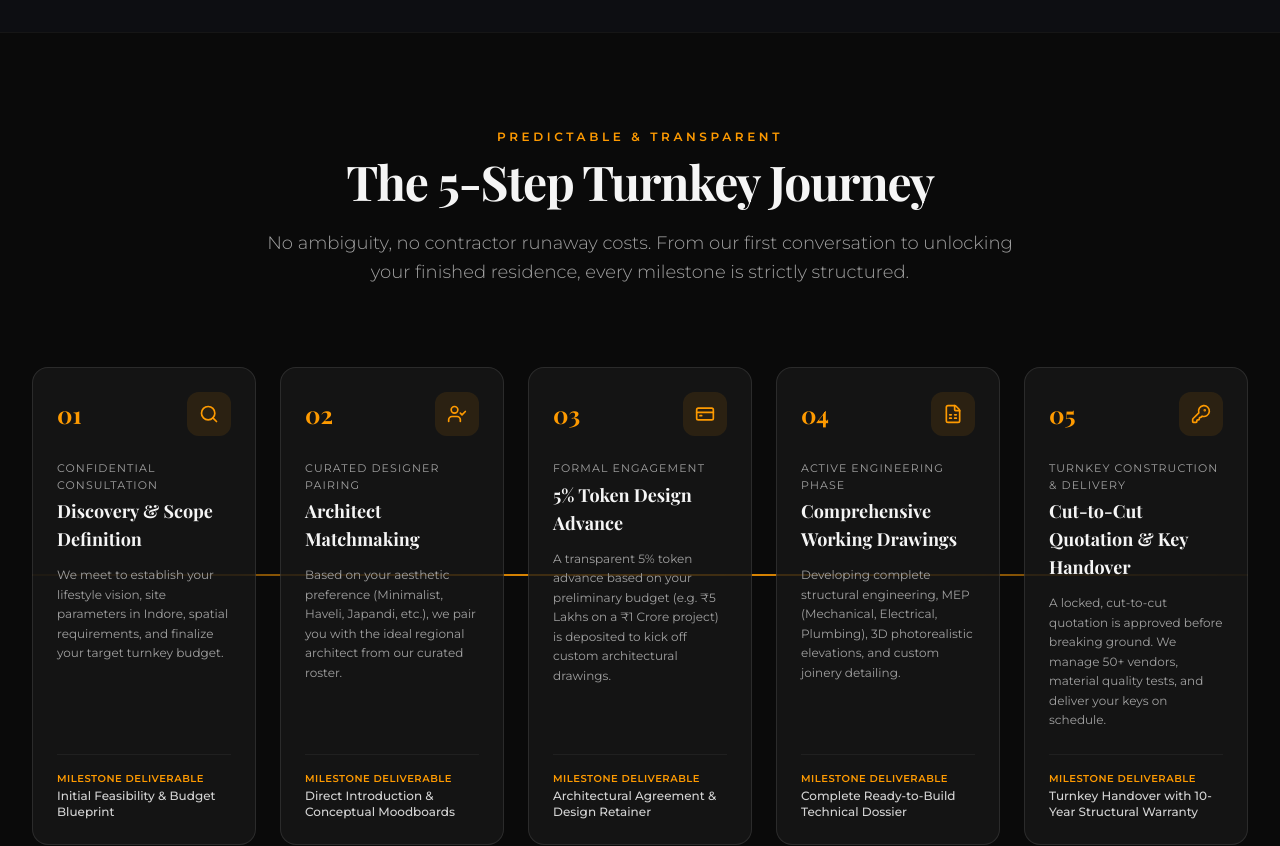
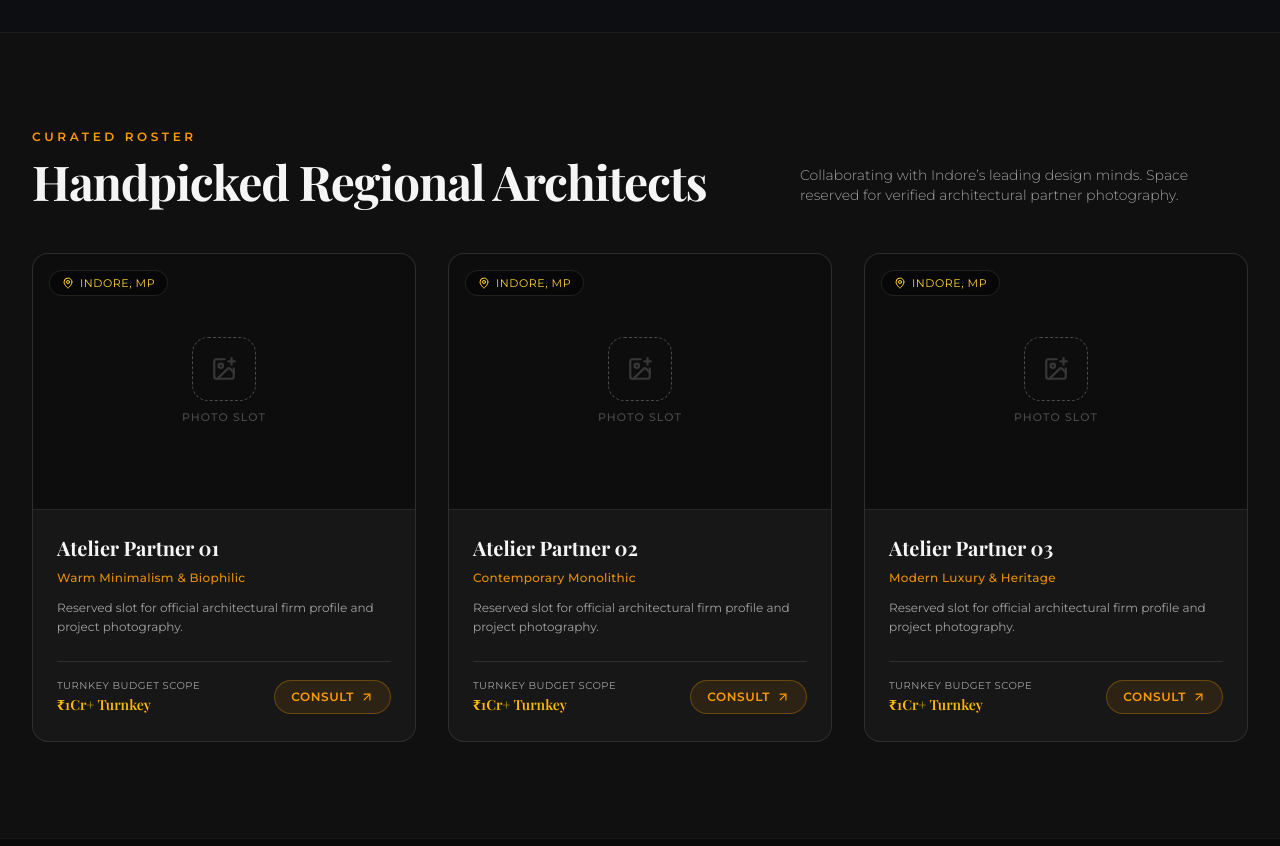
Before and after one commit to Manya-08102025/LIONORCA, a React (Vite) app: page / in a window 1280 px wide. Shown: the part 1540-2386 px from the top of the page. Built offline with nearby package versions, Linux system fonts and the light colour scheme; a web font is replaced by a local one.

Commit message:
feat: restore architect and portfolio sections with 3 blank photo boxes ready for client uploads

```diff
--- a/src/App.jsx
+++ b/src/App.jsx
@@ -37,15 +37,14 @@ export default function App() {
           {/* Turnkey Advantage & Complexity Management */}
           <ValueProposition />
 
+          {/* Curated Regional Architects Showcase (Blank Photo Slots for Akshay's Photos) */}
+          <ArchitectShowcase onSelectArchitect={(arch) => handleOpenConsult(arch)} />
+
           {/* 5-Step Execution & Onboarding Workflow */}
           <ProcessTimeline />
 
-          {/*
-            Note: The following two sections are intentionally left blank / pending
-            for verified project photographs and architect rosters from Akshay (Client):
-            - <ArchitectShowcase onSelectArchitect={(arch) => handleOpenConsult(arch)} />
-            - <PortfolioGallery onSelectProject={(project) => handleOpenConsult(project)} />
-          */}
+          {/* Portfolio & Budget Tiers Catalog (Blank Photo Slots for Akshay's Photos) */}
+          <PortfolioGallery onSelectProject={(project) => handleOpenConsult({ name: `${project.partnerArchitect} (${project.title})` })} />
         </main>
 
         {/* Luxury Corporate Footer */}
--- a/src/components/ArchitectShowcase.jsx
+++ b/src/components/ArchitectShowcase.jsx
@@ -1,75 +1,40 @@
 import { useState } from 'react'
 import { useTheme } from '../hooks/useTheme'
-import { Sparkles, MapPin, Compass, ArrowUpRight } from 'lucide-react'
+import { MapPin, ArrowUpRight, ImagePlus } from 'lucide-react'
 
-// 5 Curated Local/Regional Architects (Phase 1 Indore & MP focus)
-const REGIONAL_ARCHITECTS = [
+// 3 Curated Architect Placeholder Slots ready for Akshay's actual photographs & details
+const PLACEHOLDER_ARCHITECTS = [
   {
     id: 'arch-1',
-    name: 'Atelier Vistara',
-    leadArchitect: 'Ar. Rajesh Sharma',
+    name: 'Atelier Partner 01',
     city: 'Indore, MP',
     style: 'Warm Minimalism & Biophilic',
-    signatureProject: 'The Courtyard Villa, Nipania',
-    turnkeyRange: '₹1.2 Cr – ₹2.5 Cr',
-    image: 'https://images.unsplash.com/photo-1600585154340-be6161a56a0c?auto=format&fit=crop&w=1200&q=80',
-    description: 'Renowned for seamless indoor-outdoor courtyards, natural ventilation, and quiet architectural luxury.',
+    signatureProject: 'Turnkey Commission — Slot 01',
+    turnkeyRange: '₹1Cr+ Turnkey',
+    description: 'Reserved slot for official architectural firm profile and project photography.',
   },
   {
     id: 'arch-2',
-    name: 'Sthapatya Studio',
-    leadArchitect: 'Ar. Neha Mandloi',
+    name: 'Atelier Partner 02',
     city: 'Indore, MP',
     style: 'Contemporary Monolithic',
-    signatureProject: 'Skyline House, Super Corridor',
-    turnkeyRange: '₹1.5 Cr – ₹3.2 Cr',
-    image: 'https://images.unsplash.com/photo-1600596542815-ffad4c1539a9?auto=format&fit=crop&w=1200&q=80',
-    description: 'Specializes in bold cantilevered forms, raw textural stone, and double-height architectural glazing.',
+    signatureProject: 'Turnkey Commission — Slot 02',
+    turnkeyRange: '₹1Cr+ Turnkey',
+    description: 'Reserved slot for official architectural firm profile and project photography.',
   },
   {
     id: 'arch-3',
-    name: 'Virasat Design Atelier',
-    leadArchitect: 'Ar. Vikramaditya Rathore',
+    name: 'Atelier Partner 03',
     city: 'Indore, MP',
-    style: 'Modern Haveli & Indo-Saracenic',
-    signatureProject: 'The Heritage Estate, Bypass Road',
-    turnkeyRange: '₹2.0 Cr – ₹4.5 Cr',
-    image: 'https://images.unsplash.com/photo-1600607687939-ce8a6c25118c?auto=format&fit=crop&w=1200&q=80',
-    description: 'Artfully marrying hand-carved Jodhpur stone, carved jalis, and modern smart home automation.',
-  },
-  {
-    id: 'arch-4',
-    name: 'Studio Kanso',
-    leadArchitect: 'Ar. Ananya Chouksey',
-    city: 'Indore, MP',
-    style: 'Japandi & Zen Luxury',
-    signatureProject: 'The Timber Pavilion, Mahalakshmi Nagar',
-    turnkeyRange: '₹1.1 Cr – ₹2.0 Cr',
-    image: 'https://images.unsplash.com/photo-1600566753190-17f0baa2a6c3?auto=format&fit=crop&w=1200&q=80',
-    description: 'Pioneers in acoustic wood paneling, low-profile bespoke furniture, and zen water features.',
-  },
-  {
-    id: 'arch-5',
-    name: 'Aakar Urban Concepts',
-    leadArchitect: 'Ar. Sameer Patidar',
-    city: 'Indore, MP',
-    style: 'Sustainable Tropical Modernism',
-    signatureProject: 'The Terra Residence, Rau',
-    turnkeyRange: '₹90 Lakhs – ₹1.8 Cr',
-    image: 'https://images.unsplash.com/photo-1600585154526-990dced4db0d?auto=format&fit=crop&w=1200&q=80',
-    description: 'Expertise in passive solar orientation, exposed terracotta bricks, and low-energy climate cooling.',
+    style: 'Modern Luxury & Heritage',
+    signatureProject: 'Turnkey Commission — Slot 03',
+    turnkeyRange: '₹1Cr+ Turnkey',
+    description: 'Reserved slot for official architectural firm profile and project photography.',
   },
 ]
 
 export default function ArchitectShowcase({ onSelectArchitect }) {
   const { isDark } = useTheme()
-  const [selectedStyle, setSelectedStyle] = useState('All')
-
-  const styles = ['All', 'Warm Minimalism & Biophilic', 'Contemporary Monolithic', 'Modern Haveli & Indo-Saracenic', 'Japandi & Zen Luxury', 'Sustainable Tropical Modernism']
-
-  const filteredArchitects = selectedStyle === 'All'
-    ? REGIONAL_ARCHITECTS
-    : REGIONAL_ARCHITECTS.filter((a) => a.style === selectedStyle)
 
   return (
     <section
@@ -82,91 +47,63 @@ export default function ArchitectShowcase({ onSelectArchitect }) {
         {/* Section Header */}
         <div className="flex flex-col md:flex-row md:items-end justify-between mb-12">
           <div>
-            <div className="inline-flex items-center gap-2 text-xs font-sans tracking-[0.3em] uppercase text-amber-500 font-semibold mb-3">
-              <Sparkles size={14} />
-              <span>Phase 1 Curated Roster</span>
-            </div>
+            <span className="text-xs font-sans tracking-[0.3em] uppercase text-amber-500 font-semibold block mb-3">
+              Curated Roster
+            </span>
             <h2 className="text-3xl sm:text-4xl md:text-5xl font-serif font-bold tracking-tight">
-              5 Handpicked Regional Architects
+              Handpicked Regional Architects
             </h2>
           </div>
           <p className={`mt-4 md:mt-0 max-w-md text-sm font-light font-sans ${
             isDark ? 'text-neutral-400' : 'text-neutral-600'
           }`}>
-            Collaborating with Indore’s most respected design minds. We handle engineering, procurement, and construction so their design integrity is realized down to the millimeter.
+            Collaborating with Indore’s leading design minds. Space reserved for verified architectural partner photography.
           </p>
         </div>
 
-        {/* Filter Pills */}
-        <div className="flex items-center gap-2 overflow-x-auto pb-4 mb-10 no-scrollbar">
-          {styles.map((style) => (
-            <button
-              key={style}
-              onClick={() => setSelectedStyle(style)}
-              type="button"
-              className={`px-4 py-2 rounded-full text-xs font-sans tracking-wider whitespace-nowrap transition-all cursor-pointer ${
-                selectedStyle === style
-                  ? 'bg-amber-500 text-neutral-950 font-semibold shadow-md'
-                  : isDark
-                  ? 'bg-neutral-800 text-neutral-300 hover:bg-neutral-700'
-                  : 'bg-neutral-100 text-neutral-700 hover:bg-neutral-200'
-              }`}
-            >
-              {style}
-            </button>
-          ))}
-        </div>
-
-        {/* Architect Cards Grid */}
+        {/* Architect Cards Grid - Blank Placeholder Boxes */}
         <div className="grid grid-cols-1 md:grid-cols-2 lg:grid-cols-3 gap-8">
-          {filteredArchitects.map((architect) => (
+          {PLACEHOLDER_ARCHITECTS.map((architect) => (
             <div
               key={architect.id}
               className={`group rounded-2xl overflow-hidden border transition-all duration-300 flex flex-col justify-between ${
                 isDark
-                  ? 'bg-neutral-900 border-white/10 hover:border-amber-500/50 hover:shadow-[0_0_25px_rgba(212,175,55,0.15)]'
+                  ? 'bg-neutral-900 border-white/10 hover:border-amber-500/40'
                   : 'bg-stone-50 border-neutral-200 hover:border-amber-500/40 hover:shadow-lg'
               }`}
             >
-              {/* Image Container */}
-              <div className="relative h-64 overflow-hidden">
-                <img
-                  src={architect.image}
-                  alt={architect.signatureProject}
-                  className="w-full h-full object-cover transition-transform duration-700 group-hover:scale-105"
-                  loading="lazy"
-                />
-                <div className="absolute inset-0 bg-gradient-to-t from-black/80 via-black/20 to-transparent" />
+              {/* Clean Blank Box for Image Placement */}
+              <div
+                className={`relative h-64 flex flex-col items-center justify-center border-b transition-colors ${
+                  isDark
+                    ? 'bg-neutral-950/80 border-white/10 text-neutral-500'
+                    : 'bg-neutral-100 border-neutral-200 text-neutral-400'
+                }`}
+              >
+                {/* Subtle border outline inside */}
+                <div className="w-16 h-16 rounded-2xl border border-dashed border-current flex items-center justify-center mb-2 opacity-60">
+                  <ImagePlus size={26} className="opacity-70" />
+                </div>
+                <span className="text-[11px] font-sans tracking-widest uppercase font-medium opacity-60">
+                  Photo Slot
+                </span>
 
                 {/* City badge */}
-                <div className="absolute top-4 left-4 inline-flex items-center gap-1.5 px-3 py-1 rounded-full text-[11px] font-sans tracking-wider uppercase bg-black/60 backdrop-blur-md text-amber-300 border border-white/10">
+                <div className="absolute top-4 left-4 inline-flex items-center gap-1.5 px-3 py-1 rounded-full text-[11px] font-sans tracking-wider uppercase bg-black/40 backdrop-blur-md text-amber-300 border border-white/10">
                   <MapPin size={12} />
                   <span>{architect.city}</span>
-                </div>
-
-                {/* Signature Project Tag */}
-                <div className="absolute bottom-4 left-4 right-4 text-white">
-                  <span className="text-[10px] uppercase tracking-widest text-neutral-300 font-sans block">
-                    Signature Build
-                  </span>
-                  <div className="font-serif text-base font-semibold truncate">
-                    {architect.signatureProject}
-                  </div>
                 </div>
               </div>
 
               {/* Card Body */}
               <div className="p-6 flex-1 flex flex-col justify-between">
                 <div>
-                  <div className="flex items-start justify-between gap-2 mb-2">
-                    <h3 className="text-xl font-serif font-bold group-hover:text-amber-500 transition-colors">
-                      {architect.name}
-                    </h3>
-                  </div>
+                  <h3 className="text-xl font-serif font-bold group-hover:text-amber-500 transition-colors mb-2">
+                    {architect.name}
+                  </h3>
 
-                  <div className="flex items-center gap-2 text-xs font-sans text-amber-500/90 mb-3">
-                    <Compass size={14} />
-                    <span className="font-medium tracking-wide">{architect.style}</span>
+                  <div className="text-xs font-sans text-amber-500/90 mb-3 font-medium tracking-wide">
+                    {architect.style}
                   </div>
 
                   <p className={`text-xs font-sans leading-relaxed mb-6 ${
@@ -192,7 +129,7 @@ export default function ArchitectShowcase({ onSelectArchitect }) {
                     type="button"
                     className="inline-flex items-center gap-1.5 px-4 py-2 rounded-full text-xs font-semibold uppercase tracking-wider transition-all bg-amber-500/10 hover:bg-amber-500 text-amber-500 hover:text-neutral-950 border border-amber-500/30 cursor-pointer"
                   >
-                    <span>Match</span>
+                    <span>Consult</span>
                     <ArrowUpRight size={14} />
                   </button>
                 </div>
--- a/src/components/Footer.jsx
+++ b/src/components/Footer.jsx
@@ -47,7 +47,9 @@ export default function Footer({ onOpenConsult }) {
               Navigation
             </h4>
             <p><a href="#turnkey" className="hover:text-amber-400 transition-colors">The Turnkey Advantage</a></p>
+            <p><a href="#architects" className="hover:text-amber-400 transition-colors">Curated Regional Architects</a></p>
             <p><a href="#process" className="hover:text-amber-400 transition-colors">5-Step Execution Workflow</a></p>
+            <p><a href="#portfolio" className="hover:text-amber-400 transition-colors">Featured Residences</a></p>
           </div>
 
           {/* Contact Details */}
--- a/src/components/PortfolioGallery.jsx
+++ b/src/components/PortfolioGallery.jsx
@@ -1,74 +1,42 @@
-import { useState } from 'react'
 import { useTheme } from '../hooks/useTheme'
-import { Eye, ArrowUpRight } from 'lucide-react'
+import { ArrowUpRight, ImagePlus } from 'lucide-react'
 
-const PROJECTS = [
+// 3 Blank Project Slots ready for Akshay's actual photographs
+const PLACEHOLDER_PROJECTS = [
   {
     id: 1,
-    title: 'The Courtyard Villa',
-    location: 'Nipania, Indore',
+    title: 'Signature Turnkey Villa 01',
+    location: 'Indore, MP',
     tier: '₹1Cr+ Signature',
-    turnkeyBudget: '₹1.85 Cr Turnkey',
-    style: 'Minimalist Biophilic',
-    partnerArchitect: 'Atelier Vistara',
-    image: 'https://images.unsplash.com/photo-1600585154340-be6161a56a0c?auto=format&fit=crop&w=1200&q=80',
-    area: '4,200 sq. ft.',
+    turnkeyBudget: '₹1Cr+ Turnkey',
+    style: 'Bespoke Modern',
+    partnerArchitect: 'Architect Partner 01',
+    area: '4,000+ sq. ft.',
   },
   {
     id: 2,
-    title: 'Skyline Monolith',
-    location: 'Super Corridor, Indore',
+    title: 'Signature Turnkey Villa 02',
+    location: 'Indore, MP',
     tier: '₹1Cr+ Signature',
-    turnkeyBudget: '₹2.40 Cr Turnkey',
-    style: 'Contemporary Monolithic',
-    partnerArchitect: 'Sthapatya Studio',
-    image: 'https://images.unsplash.com/photo-1600596542815-ffad4c1539a9?auto=format&fit=crop&w=1200&q=80',
-    area: '5,600 sq. ft.',
+    turnkeyBudget: '₹1Cr+ Turnkey',
+    style: 'Contemporary Minimalist',
+    partnerArchitect: 'Architect Partner 02',
+    area: '5,000+ sq. ft.',
   },
   {
     id: 3,
-    title: 'The Sandstone Manor',
-    location: 'Bypass Road, Indore',
+    title: 'Signature Turnkey Villa 03',
+    location: 'Indore, MP',
     tier: '₹1Cr+ Signature',
-    turnkeyBudget: '₹3.10 Cr Turnkey',
-    style: 'Modern Haveli',
-    partnerArchitect: 'Virasat Design Atelier',
-    image: 'https://images.unsplash.com/photo-1600607687939-ce8a6c25118c?auto=format&fit=crop&w=1200&q=80',
-    area: '6,800 sq. ft.',
-  },
-  {
-    id: 4,
-    title: 'Zenith Pavilion',
-    location: 'Mahalakshmi Nagar, Indore',
-    tier: '₹75L–₹1Cr',
-    turnkeyBudget: '₹95 Lakhs Turnkey',
-    style: 'Japandi Luxury',
-    partnerArchitect: 'Studio Kanso',
-    image: 'https://images.unsplash.com/photo-1600566753190-17f0baa2a6c3?auto=format&fit=crop&w=1200&q=80',
-    area: '3,100 sq. ft.',
-  },
-  {
-    id: 5,
-    title: 'Terra Verve Eco-Villa',
-    location: 'Rau, Indore',
-    tier: '₹50L–₹75L',
-    turnkeyBudget: '₹68 Lakhs Turnkey',
-    style: 'Sustainable Tropical',
-    partnerArchitect: 'Aakar Urban Concepts',
-    image: 'https://images.unsplash.com/photo-1600585154526-990dced4db0d?auto=format&fit=crop&w=1200&q=80',
-    area: '2,600 sq. ft.',
+    turnkeyBudget: '₹1Cr+ Turnkey',
+    style: 'Heritage Estate',
+    partnerArchitect: 'Architect Partner 03',
+    area: '6,000+ sq. ft.',
   },
 ]
 
 export default function PortfolioGallery({ onSelectProject }) {
   const { isDark } = useTheme()
-  const [activeTier, setActiveTier] = useState('All')
-
-  const tiers = ['All', '₹1Cr+ Signature', '₹75L–₹1Cr', '₹50L–₹75L']
-
-  const filtered = activeTier === 'All'
-    ? PROJECTS
-    : PROJECTS.filter((p) => p.tier === activeTier)
 
   return (
     <section
@@ -90,33 +58,13 @@ export default function PortfolioGallery({ onSelectProject }) {
           <p className={`mt-4 md:mt-0 max-w-md text-sm font-light font-sans ${
             isDark ? 'text-neutral-400' : 'text-neutral-600'
           }`}>
-            Explore our curated residential commissions across Indore. All figures represent all-inclusive turnkey execution costs.
+            Explore our curated residential commissions across Indore. Spaces reserved for verified project photography.
           </p>
         </div>
 
-        {/* Tier Filter Tabs */}
-        <div className="flex items-center gap-3 overflow-x-auto pb-4 mb-10 no-scrollbar">
-          {tiers.map((tier) => (
-            <button
-              key={tier}
-              onClick={() => setActiveTier(tier)}
-              type="button"
-              className={`px-5 py-2.5 rounded-full text-xs font-sans tracking-wider whitespace-nowrap transition-all cursor-pointer ${
-                activeTier === tier
-                  ? 'bg-amber-500 text-neutral-950 font-bold shadow-md'
-                  : isDark
-                  ? 'bg-neutral-800 text-neutral-300 hover:bg-neutral-700'
-                  : 'bg-neutral-100 text-neutral-700 hover:bg-neutral-200'
-              }`}
-            >
-              {tier}
-            </button>
-          ))}
-        </div>
-
-        {/* Projects Grid */}
+        {/* Projects Grid with Clean Blank Image Boxes */}
         <div className="grid grid-cols-1 md:grid-cols-2 lg:grid-cols-3 gap-8">
-          {filtered.map((item) => (
+          {PLACEHOLDER_PROJECTS.map((item) => (
             <div
               key={item.id}
               className={`group rounded-2xl overflow-hidden border transition-all duration-300 flex flex-col justify-between ${
@@ -125,30 +73,37 @@ export default function PortfolioGallery({ onSelectProject }) {
                   : 'bg-stone-50 border-neutral-200 hover:border-amber-500/40 hover:shadow-lg'
               }`}
             >
-              <div className="relative h-72 overflow-hidden">
-                <img
-                  src={item.image}
-                  alt={item.title}
-                  className="w-full h-full object-cover transition-transform duration-700 group-hover:scale-105"
-                  loading="lazy"
-                />
-                <div className="absolute inset-0 bg-gradient-to-t from-black/85 via-black/20 to-transparent" />
+              {/* Clean Blank Box for Project Photograph */}
+              <div
+                className={`relative h-64 flex flex-col items-center justify-center border-b transition-colors ${
+                  isDark
+                    ? 'bg-neutral-950/80 border-white/10 text-neutral-500'
+                    : 'bg-neutral-100 border-neutral-200 text-neutral-400'
+                }`}
+              >
+                <div className="w-16 h-16 rounded-2xl border border-dashed border-current flex items-center justify-center mb-2 opacity-60">
+                  <ImagePlus size={26} className="opacity-70" />
+                </div>
+                <span className="text-[11px] font-sans tracking-widest uppercase font-medium opacity-60">
+                  Project Photo Slot
+                </span>
 
-                <div className="absolute top-4 left-4 px-3 py-1 rounded-full text-[11px] font-sans tracking-wider uppercase bg-black/60 backdrop-blur-md text-amber-300 border border-white/10">
+                <div className="absolute top-4 left-4 px-3 py-1 rounded-full text-[11px] font-sans tracking-wider uppercase bg-black/40 backdrop-blur-md text-amber-300 border border-white/10">
                   {item.tier}
                 </div>
+              </div>
 
-                <div className="absolute bottom-4 left-4 right-4 text-white">
-                  <span className="text-[10px] uppercase tracking-widest text-neutral-300 font-sans block">
+              {/* Card Details */}
+              <div className="p-6">
+                <div className="mb-4">
+                  <span className="text-[10px] uppercase tracking-widest text-neutral-400 font-sans block mb-1">
                     {item.location} • {item.area}
                   </span>
                   <div className="font-serif text-lg font-bold">
                     {item.title}
                   </div>
                 </div>
-              </div>
 
-              <div className="p-6">
                 <div className="flex items-center justify-between text-xs mb-3">
                   <span className="text-neutral-400 font-sans">Lead Architect</span>
                   <span className="font-medium text-amber-400">{item.partnerArchitect}</span>
```
Also changed, not shown: src/components/Hero.jsx (+32 -0 lines), src/components/Navbar.jsx (+32 -0 lines).
